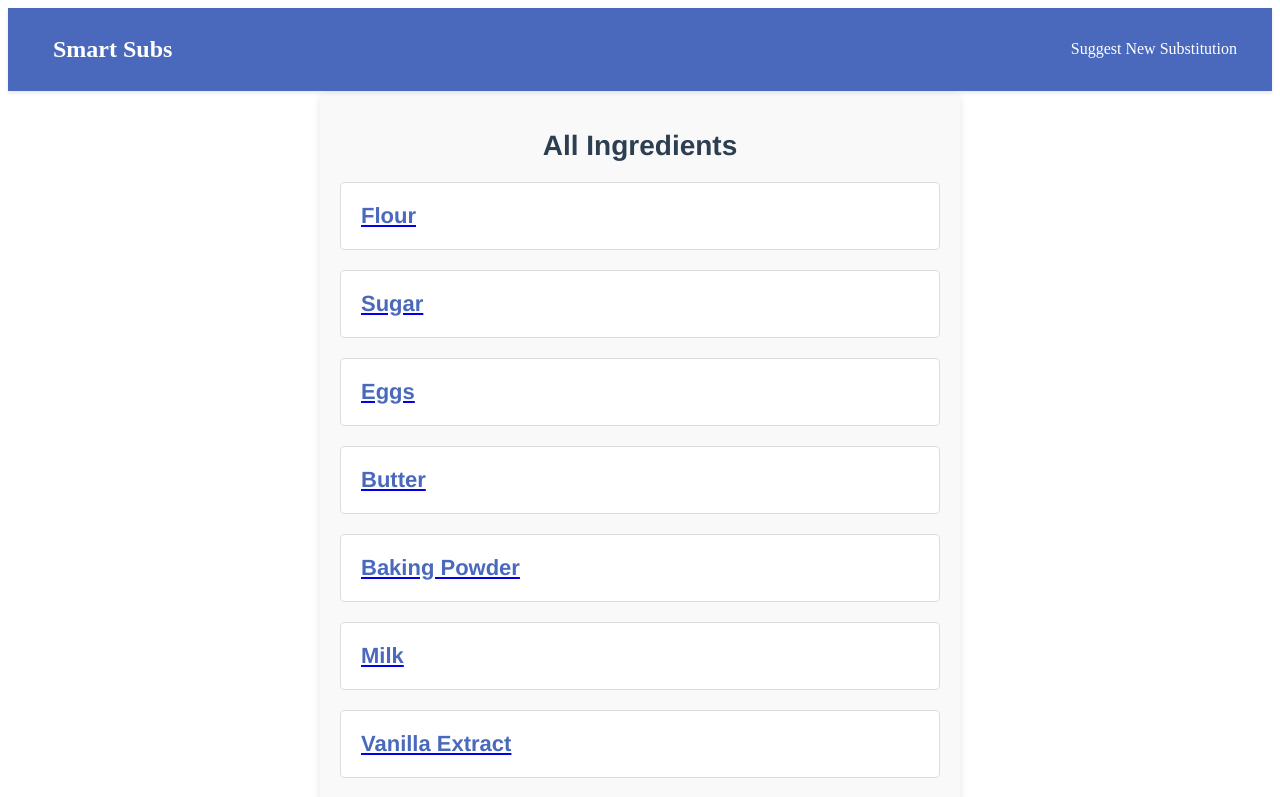
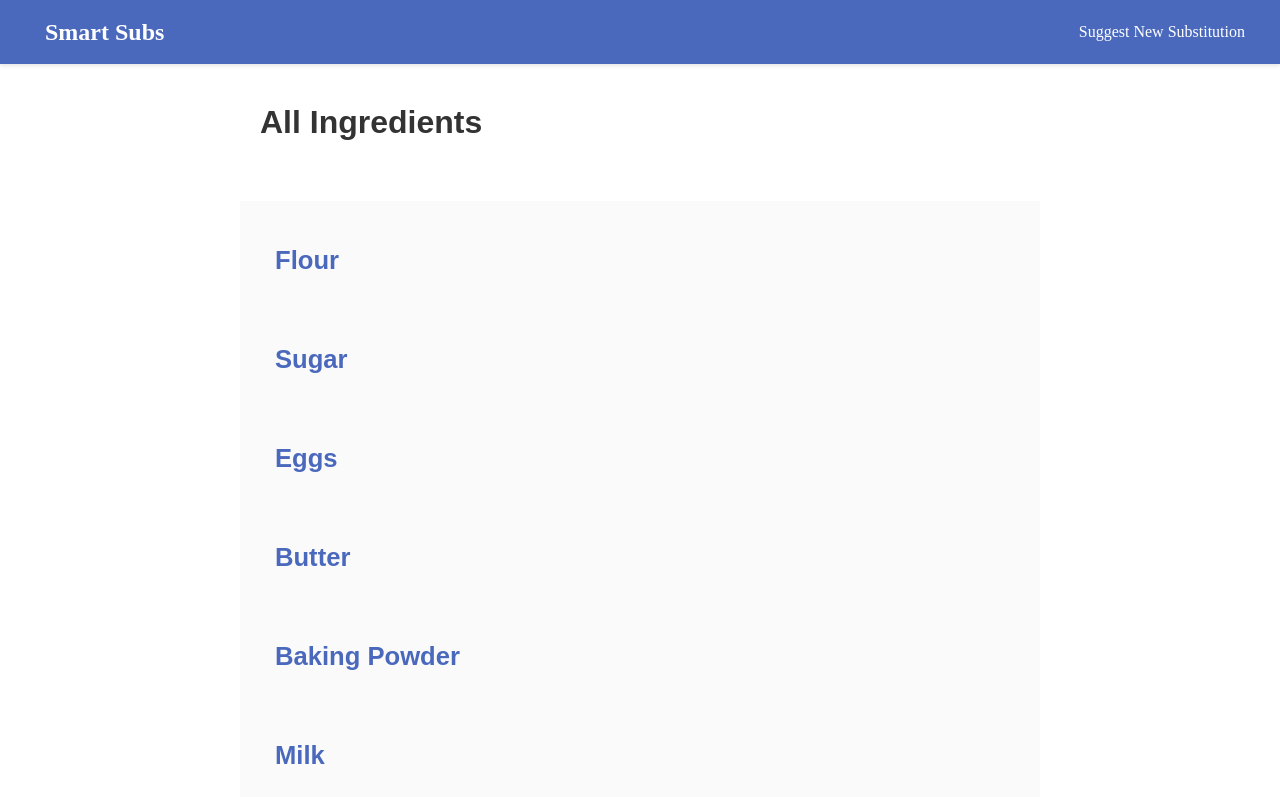
Before and after one commit to WarrenOliver/recipe-substitutions, a React (Vite) app: page / in a window 1280 px wide. Shown: the top 797 px of the page. Built offline with nearby package versions, Linux system fonts and the light colour scheme; data requests are answered from the project's data file.

Commit message:
added next and previous ingredient buttons

```diff
--- a/src/components/IngredientList.tsx
+++ b/src/components/IngredientList.tsx
@@ -3,8 +3,10 @@ const IngredientList = ({ ingredients, title }) => {
 
 
   return (
+    <>
+    <h1 className="ingredient-list-title">{title}</h1>
       <div className="ingredient-list">
-      <h1>{title}</h1>
+
         {ingredients.map((ingredient) => (
           <div className="ingredient-preview" key={ingredient.id}>
             <Link className="ingredient-links" to={`/ingredients/${ingredient.id}`}>
@@ -13,6 +15,7 @@ const IngredientList = ({ ingredients, title }) => {
           </div>
         ))}
       </div>
+    </>
   );
 };
 
--- a/src/components/SingleIngredient.tsx
+++ b/src/components/SingleIngredient.tsx
@@ -1,10 +1,30 @@
-import { useParams } from "react-router-dom";
+import { useParams, useNavigate } from "react-router-dom";
 import useFetch from "./UseFetch";
-
+import { useEffect } from "react";
 
 const SingleIngredient = () => {
     const { id } = useParams()
+    const navigate = useNavigate();
     const {data: ingredient, isPending, error} = useFetch('http://localhost:8000/ingredients/'+ id)
+
+    useEffect(() => {
+
+    }, [id]);
+
+
+    const goToPrevious = () => {
+        const prevId = parseInt(id, 10) - 1;
+        if (prevId > 0) {
+            navigate(`/ingredients/${prevId}`);
+            window.location.reload();
+        }
+    };
+
+    const goToNext = () => {
+        const nextId = parseInt(id, 10) + 1;
+        navigate(`/ingredients/${nextId}`);
+        window.location.reload();
+    };
 
     return (
         <div className="single-ingredients-details">
@@ -16,7 +36,10 @@ const SingleIngredient = () => {
                     <div>
                         { ingredient.body }
                     </div>
+                    <button onClick={goToPrevious}>--- Previous Ingredient</button>
+                    <button onClick={goToNext}>Next Ingredient --- </button>
                 </article>
+
             )}
 
         </div>
--- a/src/index.css
+++ b/src/index.css
@@ -1,73 +1,87 @@
-.ingredient-list {
-  max-width: 600px;
-  margin: 0 auto;
-  padding: 20px;
-  background-color: #f9f9f9;
-  border-radius: 8px;
-  box-shadow: 0 4px 8px rgba(0, 0, 0, 0.1);
-  font-family: 'Helvetica Neue', sans-serif;
+/* Global Styles */
+* {
+  margin: 0;
+  padding: 0;
+  box-sizing: border-box; /* Consistent box-sizing */
 }
 
-.ingredient-list h1 {
-  text-align: center;
-  color: #2c3e50;
-  margin-bottom: 20px;
-  font-size: 28px;
+.app {
+  width: 100%;
+  margin: 0;
+  padding: 0;
+}
+
+/* Ingredient List Styles */
+.ingredient-list {
+  font-family: 'Arial', sans-serif;
+  max-width: 800px;
+  margin: 40px auto;
+  padding: 20px;
+  text-align: left; /* Text aligned to the left */
+  background-color: #fafafa
+}
+
+.ingredient-list-title {
+    font-family: 'Arial', sans-serif;
+    max-width: 800px;
+    margin: 20px auto;
+    padding: 20px;
+    text-align: left;
+    color: #333;
+    font-size: 2em;
+    margin-bottom: 30px;
 }
 
 .ingredient-preview {
-  background: #fff;
   margin-bottom: 20px;
-  padding: 20px;
-  border-radius: 4px;
-  border: 1px solid #ddd;
-  transition: transform 0.3s ease, box-shadow 0.3s ease;
-}
-
-.ingredient-preview h2 {
-  margin-top: 0;
-  margin-bottom: 0;
-  color: #4a69bd;
-  font-size: 22px;
-}
-
-.ingredient-preview div {
-  color: #555;
-  margin: 5px 0;
-  font-size: 16px;
+  padding: 15px;
+  background-color: #fafafa; /* Very light background for each list item */
+  transition: background-color 0.3s ease, transform 0.2s ease; /* Smooth transitions */
 }
 
 .ingredient-preview:hover {
-  /* transform: translateY(1px); Slight raise effect on hover */
-  box-shadow: 0 1px 6px rgba(0, 0, 0, 0.15); Enhanced shadow on hover
+  background-color: #f5f5f5;
+  border-bottom: 1px solid #4a69bd;
 }
 
-.ingredient-button {
-  background-color: #4a69bd;
-  color: white;
-  border: none;
-  padding: 10px 20px;
-  border-radius: 4px;
-  font-family: 'Helvetica Neue', sans-serif;
-  font-size: 16px;
-  cursor: pointer;
-  transition: background-color 0.3s ease, transform 0.3s ease;
-  margin-top: 20px;
+.ingredient-links {
+  color: #4a69bd;
+  text-decoration: none;
+  transition: color 0.3s ease;
 }
 
-.ingredient-button:hover {
-  background-color: #3c6382; /* Darker shade on hover */
-  transform: translateY(-2px); /* Slight raise effect on hover */
+.ingredient-links h2 {
+  font-size: 1.6em; /* Reduced font size for ingredient titles */
+  margin: 10px 0;
 }
 
-.ingredient-button:focus {
-  outline: none; /* Removes default focus outline */
-  box-shadow: 0 0 0 2px rgba(74, 105, 189, 0.5); /* Subtle focus outline */
+.ingredient-links:hover {
+  color: #3c6382;
 }
 
+/* Responsive Design */
+@media (max-width: 768px) {
+  .ingredient-list {
+    padding: 15px;
+  }
+
+  .ingredient-list h1 {
+    font-size: 1.8em; /* Smaller font size for mobile */
+  }
+
+  .ingredient-preview {
+    padding: 8px;
+  }
+
+  .ingredient-links h2 {
+    font-size: 1.4em; /* Smaller font size for ingredient titles on mobile */
+  }
+}
+
+
 .navbar {
-  width: 100%; /* Full width */
-  /* padding: 2px 0; Reduced padding for less thickness */
+  width: 100%;
+  height: 4rem;
   background-color: #4a69bd; /* Consistent color theme */
   color: white;
   display: flex;
@@ -80,7 +94,7 @@
 }
 
 .navbar h1 {
-  margin-left: 20px; /* Spacing from the left edge */
+  margin-left: 20px;
   color: white;
   font-size: 24px;
 }
@@ -103,3 +117,57 @@
 .navbar a:hover {
   background-color: #3c6382; /* Slight change on hover */
 }
+
+
+/* SingleIngredients Component */
+
+.single-ingredients-details {
+  font-family: 'Arial', sans-serif;
+  max-width: 800px;
+  margin: 40px auto;
+  padding: 20px;
+  text-align: center;
+}
+
+.single-ingredients-details article {
+  border-bottom: 1px solid #e1e1e1;
+  padding-bottom: 20px;
+  margin-bottom: 40px; /* Increased bottom margin */
+}
+
+.single-ingredients-details h2 {
+  color: #333;
+  font-size: 2em;
+  margin-bottom: 10px;
+}
+
+.single-ingredients-details div {
+  color: #666;
+  font-size: 1em;
+  line-height: 1.6;
+  margin-bottom: 20px;
+}
+
+.single-ingredients-details button {
+  background-color: #4a69bd;
+  color: white;
+  border: none;
+  padding: 10px 20px;
+  border-radius: 4px;
+  font-size: 1em;
+  cursor: pointer;
+  transition: background-color 0.3s, transform 0.3s;
+  margin: 0 10px;
+  margin-top: 40px; /* Added top margin to push buttons down */
+}
+
+.single-ingredients-details button:hover {
+  background-color: #3c6382;
+  transform: scale(1.05);
+}
+
+.loading, .error {
+  color: #e74c3c;
+  font-size: 1.2em;
+  margin: 20px 0;
+}
```
Lines whose indentation alone changed are shown as unchanged.
